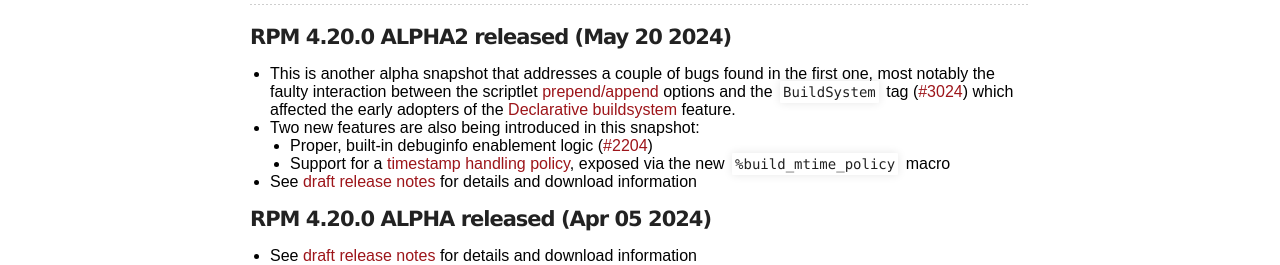
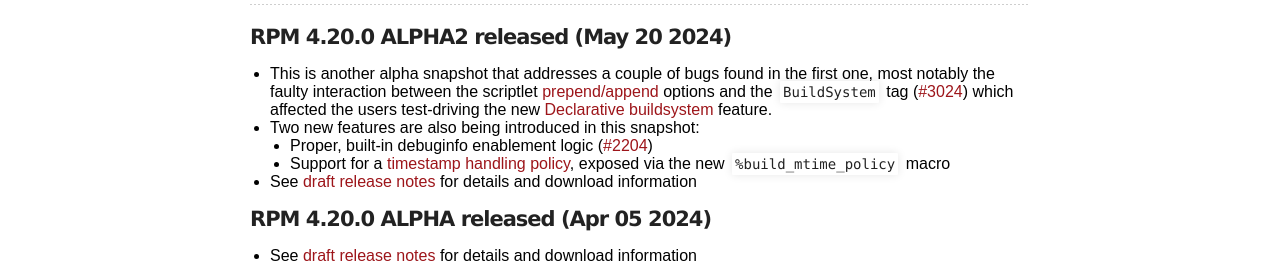
Before and after one commit to rpm-software-management/rpm-web, a Jekyll site: the page built from index.md, in a window 1280 px wide and 900 px high. Shown: the part 447-712 px from the top of the window. Built offline with Jekyll 4.4.1, drawn with Linux system fonts in a browser that asks for light colours.

Commit message:
Fix up the 4.20 alpha2 summary
Use a less fancy language (these aren't necessarily "early adopters",
just folks interested in trying the feature out).

```diff
--- a/index.md
+++ b/index.md
@@ -17,7 +17,7 @@ capable of
 ## News
 
 #### RPM 4.20.0 ALPHA2 released (May 20 2024)
-* This is another alpha snapshot that addresses a couple of bugs found in the first one, most notably the faulty interaction between the scriptlet [prepend/append](https://rpm-software-management.github.io/rpm/manual/spec.html#build-scriptlets) options and the `BuildSystem` tag ([#3024](https://github.com/rpm-software-management/rpm/issues/3024)) which affected the early adopters of the [Declarative buildsystem](https://rpm-software-management.github.io/rpm/manual/buildsystem.html) feature.
+* This is another alpha snapshot that addresses a couple of bugs found in the first one, most notably the faulty interaction between the scriptlet [prepend/append](https://rpm-software-management.github.io/rpm/manual/spec.html#build-scriptlets) options and the `BuildSystem` tag ([#3024](https://github.com/rpm-software-management/rpm/issues/3024)) which affected the users test-driving the new [Declarative buildsystem](https://rpm-software-management.github.io/rpm/manual/buildsystem.html) feature.
 * Two new features are also being introduced in this snapshot:
     * Proper, built-in debuginfo enablement logic ([#2204](https://github.com/rpm-software-management/rpm/issues/2204))
     * Support for a [timestamp handling policy](https://rpm-software-management.github.io/rpm/manual/buildprocess.html#reproducability), exposed via the new `%build_mtime_policy` macro
```
Also changed, not shown: timeline.md (+1 -1 lines).
